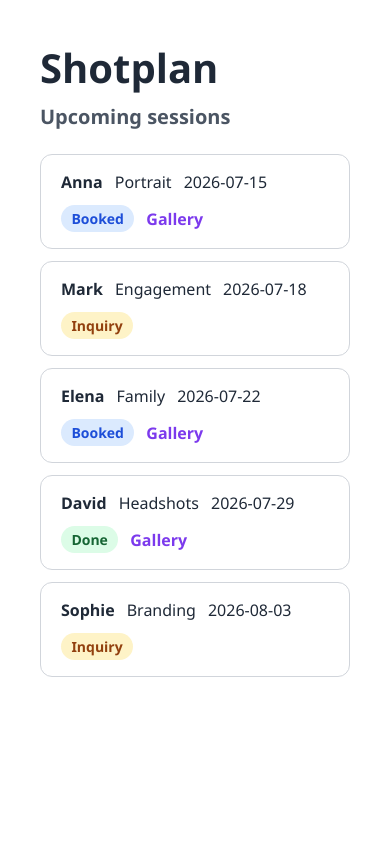
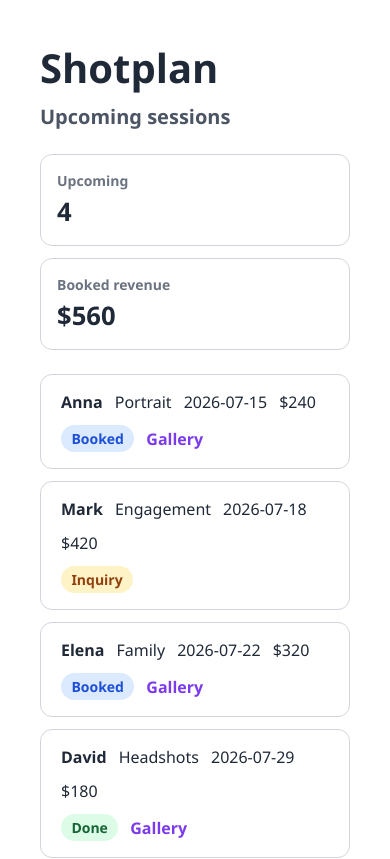
Before and after one commit to captaaint/shotplan, an Angular app: page / in a window 390 px wide. Shown: the top 859 px of the page. Built offline with nearby package versions, Linux system fonts and the light colour scheme.

Commit message:
feat: enhance session details and statistics display

```diff
--- a/src/app/app.html
+++ b/src/app/app.html
@@ -1,5 +1,16 @@
 <h1>{{ title() }}</h1>
 <h2>Upcoming sessions</h2>
+
+<section class="stats-panel" aria-label="Session stats">
+  <div>
+    <span class="stat-label">Upcoming</span>
+    <strong>{{ upcomingCount() }}</strong>
+  </div>
+  <div>
+    <span class="stat-label">Booked revenue</span>
+    <strong>{{ bookedRevenue() | currency: 'USD' : 'symbol' : '1.0-0' }}</strong>
+  </div>
+</section>
 
 <ul class="session-list">
   @for (session of sessions(); track session.id) {
@@ -12,6 +23,7 @@
         <strong>{{ session.clientName }}</strong>
         <span>{{ session.type }}</span>
         <span>{{ session.date | date: 'yyyy-MM-dd' }}</span>
+        <span>{{ session.price | currency: 'USD' : 'symbol' : '1.0-0' }}</span>
       </div>
 
       <span
@@ -32,9 +44,7 @@
   }
 </ul>
 
-@if (selectedSessionId(); as selectedId) {
-  @for (session of sessions(); track session.id) {
-    @if (session.id === selectedId) {
+@if (selectedSession(); as session) {
   <section class="detail-panel" aria-label="Selected session details">
     <p class="detail-kicker">Selected session</p>
     <h3>{{ session.clientName }}</h3>
@@ -51,6 +61,10 @@
         <dt>Status</dt>
         <dd>{{ session.status }}</dd>
       </div>
+      <div>
+        <dt>Price</dt>
+        <dd>{{ session.price | currency: 'USD' : 'symbol' : '1.0-0' }}</dd>
+      </div>
     </dl>
 
     @if (session.galleryUrl) {
@@ -58,5 +72,3 @@
     }
   </section>
 }
-  }
-}
--- a/src/app/app.scss
+++ b/src/app/app.scss
@@ -15,6 +15,32 @@ h2 {
   font-size: 1.25rem;
   font-weight: 600;
   color: #4b5563;
+}
+
+.stats-panel {
+  display: grid;
+  grid-template-columns: repeat(2, minmax(0, 12rem));
+  gap: 0.75rem;
+  margin-bottom: 1.5rem;
+}
+
+.stats-panel div {
+  display: grid;
+  gap: 0.25rem;
+  padding: 1rem;
+  border: 1px solid #d1d5db;
+  border-radius: 0.75rem;
+  background: #ffffff;
+}
+
+.stat-label {
+  color: #6b7280;
+  font-size: 0.875rem;
+  font-weight: 700;
+}
+
+.stats-panel strong {
+  font-size: 1.6rem;
 }
 
 .session-list {
@@ -136,3 +162,9 @@ h2 {
 .detail-panel dd {
   margin: 0;
 }
+
+@media (max-width: 40rem) {
+  .stats-panel {
+    grid-template-columns: 1fr;
+  }
+}
--- a/src/app/app.ts
+++ b/src/app/app.ts
@@ -1,5 +1,5 @@
-import { Component, signal } from '@angular/core';
-import { DatePipe } from '@angular/common';
+import { Component, computed, signal } from '@angular/core';
+import { CurrencyPipe, DatePipe } from '@angular/common';
 
 type SessionStatus = 'inquiry' | 'booked' | 'done';
 
@@ -8,13 +8,14 @@ interface Session {
   clientName: string;
   type: string;
   date: Date;
+  price: number;
   status: SessionStatus;
   galleryUrl?: string;
 }
 
 @Component({
   selector: 'app-root',
-  imports: [DatePipe],
+  imports: [CurrencyPipe, DatePipe],
   templateUrl: './app.html',
   styleUrl: './app.scss',
 })
@@ -27,6 +28,7 @@ export class App {
       clientName: 'Anna',
       type: 'Portrait',
       date: new Date('2026-07-15'),
+      price: 240,
       status: 'booked',
       galleryUrl: '/gallery/anna-portrait',
     },
@@ -35,6 +37,7 @@ export class App {
       clientName: 'Mark',
       type: 'Engagement',
       date: new Date('2026-07-18'),
+      price: 420,
       status: 'inquiry',
     },
     {
@@ -42,6 +45,7 @@ export class App {
       clientName: 'Elena',
       type: 'Family',
       date: new Date('2026-07-22'),
+      price: 320,
       status: 'booked',
       galleryUrl: '/gallery/elena-family',
     },
@@ -50,6 +54,7 @@ export class App {
       clientName: 'David',
       type: 'Headshots',
       date: new Date('2026-07-29'),
+      price: 180,
       status: 'done',
       galleryUrl: '/gallery/david-headshots',
     },
@@ -58,9 +63,26 @@ export class App {
       clientName: 'Sophie',
       type: 'Branding',
       date: new Date('2026-08-03'),
+      price: 560,
       status: 'inquiry',
     },
   ]);
+
+  protected readonly selectedSession = computed(() => {
+    const selectedId = this.selectedSessionId();
+
+    return this.sessions().find((session) => session.id === selectedId) ?? null;
+  });
+
+  protected readonly upcomingCount = computed(
+    () => this.sessions().filter((session) => session.status !== 'done').length,
+  );
+
+  protected readonly bookedRevenue = computed(() =>
+    this.sessions()
+      .filter((session) => session.status === 'booked')
+      .reduce((total, session) => total + session.price, 0),
+  );
 
   protected selectSession(sessionId: string): void {
     this.selectedSessionId.set(sessionId);
```
Lines whose indentation alone changed are shown as unchanged.
